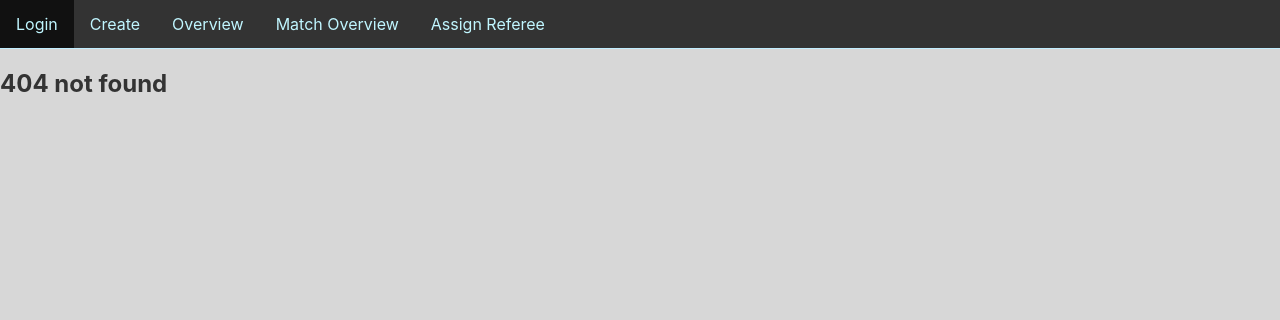
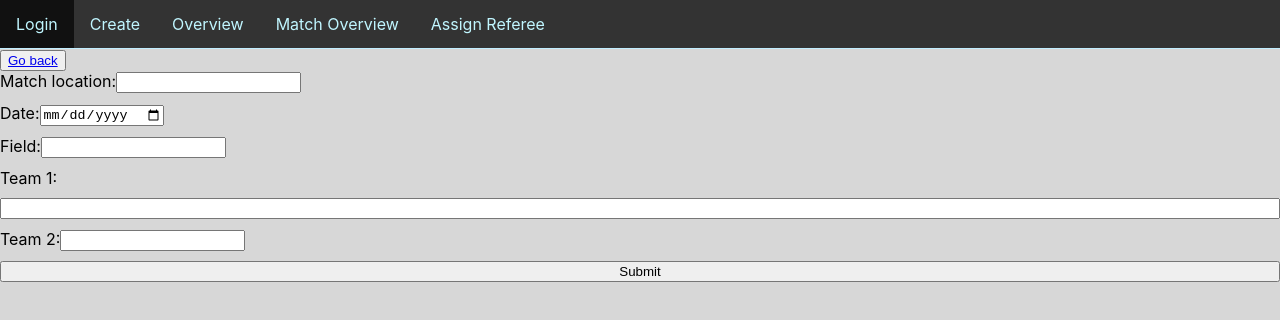
Before and after one commit to Leopold2020/Praktik, a React (Create React App) app in the folder Case_1/case_1/: page /matchedit/1 in a window 1280 px wide. Before the commit this address had no page. Shown: the top 320 px of the page. Built offline with nearby package versions, Linux system fonts and the light colour scheme; no server answers.

Commit message:
match editing

```diff
--- a/Case_1/case_1/src/App.js
+++ b/Case_1/case_1/src/App.js
@@ -9,7 +9,7 @@ import Overview from "./Pages/overview.js";
 import MatchOverview from "./Pages/matchOverview.js";
 import MatchViewer from "./Pages/matchViewer.js";
 import AssignRefPage from "./Pages/assignref.js";
-
+import MatchEdit from "./Pages/matchEdit.js";
 function App() {
 
     /*
@@ -90,6 +90,7 @@ function App() {
                     <Route path="/assignref" element={<AssignRefPage axiosJWT={axiosJWT} />} />
                     <Route path="/matchoverview" element={<MatchOverview axiosJWT={axiosJWT} />} />
                     <Route path="/matchviewer/:matchId" element={<MatchViewer axiosJWT={axiosJWT} />} />
+                    <Route path="/matchedit/:matchId" element={<MatchEdit axiosJWT={axiosJWT} />} />
                     <Route path="/*" element={<h2>404 not found</h2>} />
                 </Routes>
             </BrowserRouter>
--- /dev/null
+++ b/Case_1/case_1/src/Pages/matchEdit.js
@@ -0,0 +1,136 @@
+import { useParams } from "react-router-dom";
+import { useEffect, useState } from "react";
+
+function MatchEdit({axiosJWT}) {
+  const [Match, setMatch] = useState({});
+  const matchId = useParams();
+
+  const handleSubmit = async (e) => {
+    e.preventDefault();
+    const data = new FormData(e.target);
+    const location = data.get("location");
+    const date = data.get("date");
+    const field = data.get("field");
+    const team_1 = data.get("team_1");
+    const team_2 = data.get("team_2");
+    await axiosJWT.post(`http://localhost:${process.env.REACT_APP_PORT || 5000}/match/update`, {
+      date: date,
+      location: location,
+      field: field,
+      team_1: team_1,
+      team_2: team_2
+    }, {
+      headers: {
+        authorization: `Bearer ${sessionStorage.getItem("accessToken")}`
+      },
+    }).then((res) => {
+      if (res.status === 401) {
+        alert("Unauthorized");
+      }
+      if (res.status === 403) {
+        alert("Forbidden");
+      }
+      if (res === undefined) {
+        alert("You need to login first");
+      }
+      if (res.status === 200) {
+        alert("Match updated");
+      }
+    });
+  };
+
+  const getMatch = async () => {
+
+    console.log(matchId.matchId)
+    return await axiosJWT.get(
+        `http://localhost:${process.env.REACT_APP_PORT || 5000}/match/get/single/${matchId.matchId}`,
+      {
+        headers: {
+            'Authorization': sessionStorage.getItem('accessToken')
+        }
+      }
+    ).then((res) => {
+      if (res.status === 200) {
+        console.log(res.data);
+        return res.data;
+      }
+      if (res.status === 401) {
+        alert("Unauthorized");
+        return [];
+      }
+      if (res.status === 403) {
+        alert("Forbidden");
+        return [];
+      }
+
+      }
+    )
+  };
+
+  useEffect(() => {
+    getMatch().then((res) => {
+      setMatch(res)
+      console.log(res)
+    });
+  }, []);
+
+//   console.log(Match)
+
+  return (
+    <>
+      <button className="back-but">
+        <a className="back-but-text" href={`/overview`}>Go back</a>
+      </button>
+      {Match !== undefined ? (
+      <form className="create-form" onSubmit={handleSubmit}>
+        <label className="create-titles">
+           Match location:
+          <input
+            className="create-match"
+            type="text"
+            name="Match"
+            defaultValue={Match.location}
+          />
+        </label>
+        <label className="create-titles">
+          Date:
+          <input
+            className="create-date"
+            type="date"
+            name="date"
+            defaultValue={Match.date}
+          />
+        </label>
+        <label className="create-titles">
+          Field:
+          <input
+            className="field"
+            type="text"
+            name="field"
+            defaultValue={Match.field}
+          />
+        </label>
+        Team 1:
+          <input
+            className="Team_1"
+            type="text"
+            name="Team 1"
+            defaultValue={Match.team_1}
+          />
+        <label className="create-titles">
+            Team 2:
+            <input
+                className="Team_2"
+                type="text"
+                name="Team 2"
+                defaultValue={Match.team_2}
+                />
+            </label>
+            <input className="submit-button" type="submit" value="Submit" />
+        </form>
+      ) : <a className="detail-title">You need to login</a> }
+    </>
+  );
+}
+
+export default MatchEdit;
--- a/Case_1/case_1/src/Pages/overview.js
+++ b/Case_1/case_1/src/Pages/overview.js
@@ -1,10 +1,12 @@
 import React, { useEffect, useState } from 'react';
 import axios from 'axios';
 import './overview.css'; // Import your CSS file for styling
+import { useNavigate } from 'react-router-dom';
 
 const Overview = () => {
   const [matches, setMatches] = useState([]);
   const [referees, setReferees] = useState([]);
+  const navigate = useNavigate();
 
   /*
   * Fetch all matches from the server
@@ -53,6 +55,7 @@ const Overview = () => {
             <h3>{match.team_1} - {match.team_2}</h3>
             <p>Location: {match.location}</p>
             <p>Field: {match.field}</p>
+            <button onClick={(e) => {navigate(`/matchedit/${match.id}`)}} className="button">Edit</button>
           </div>
         ))}
       </div>
```
Also changed, not shown: 2 other files (tests, documents, lock files or other folders).
